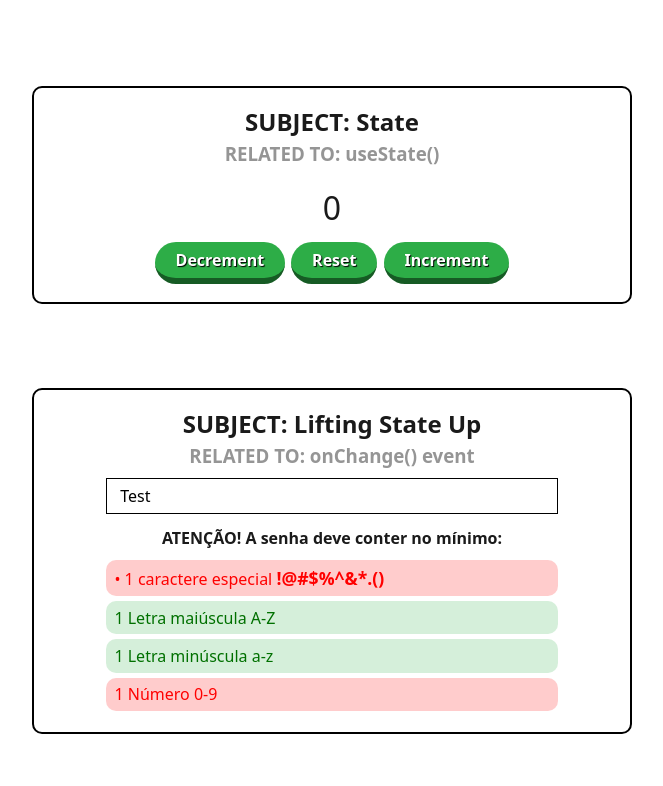
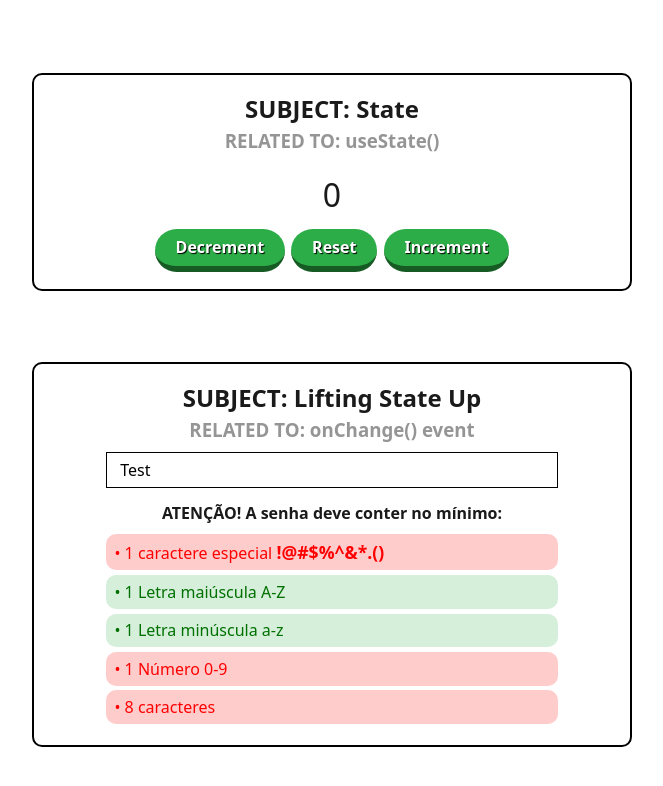
Before and after one commit to henrygoncalvess/react-training, a React (Vite) app: page / in a window 1280 px wide. Shown: the top 786 px of the page, without its empty margins (308-971 px from the left). Built offline with nearby package versions, Linux system fonts and the light colour scheme.

Commit message:
fix: fixes missing `&bull;` and adds new checker

```diff
--- a/src/components/PasswordErrorAlert.jsx
+++ b/src/components/PasswordErrorAlert.jsx
@@ -11,12 +11,17 @@
         <b style={{ fontSize: "1.1em" }}>{"!@#$%^&*.()"}</b>
       </p>
       <p className={/[A-Z]/.test(password) ? valid : invalid}>
-        1 Letra maiúscula A-Z
+        &bull; 1 Letra maiúscula A-Z
       </p>
       <p className={/[a-z]/.test(password) ? valid : invalid}>
-        1 Letra minúscula a-z
+        &bull; 1 Letra minúscula a-z
       </p>
-      <p className={/[0-9]/.test(password) ? valid : invalid}>1 Número 0-9</p>
+      <p className={/[0-9]/.test(password) ? valid : invalid}>
+        &bull; 1 Número 0-9
+      </p>
+      <p className={password.length >= 8 ? valid : invalid}>
+        &bull; 8 caracteres
+      </p>
     </>
   );
 }
```
